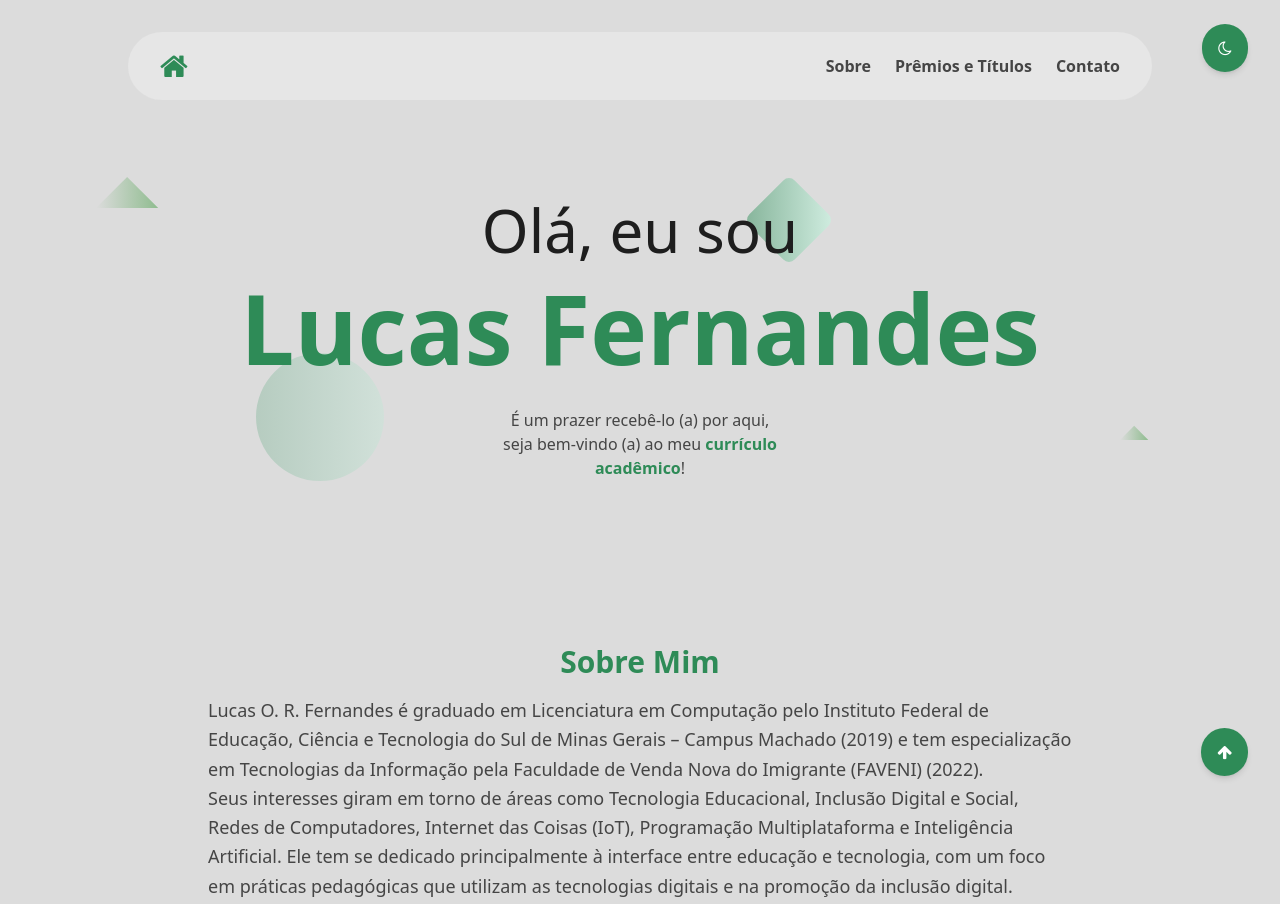
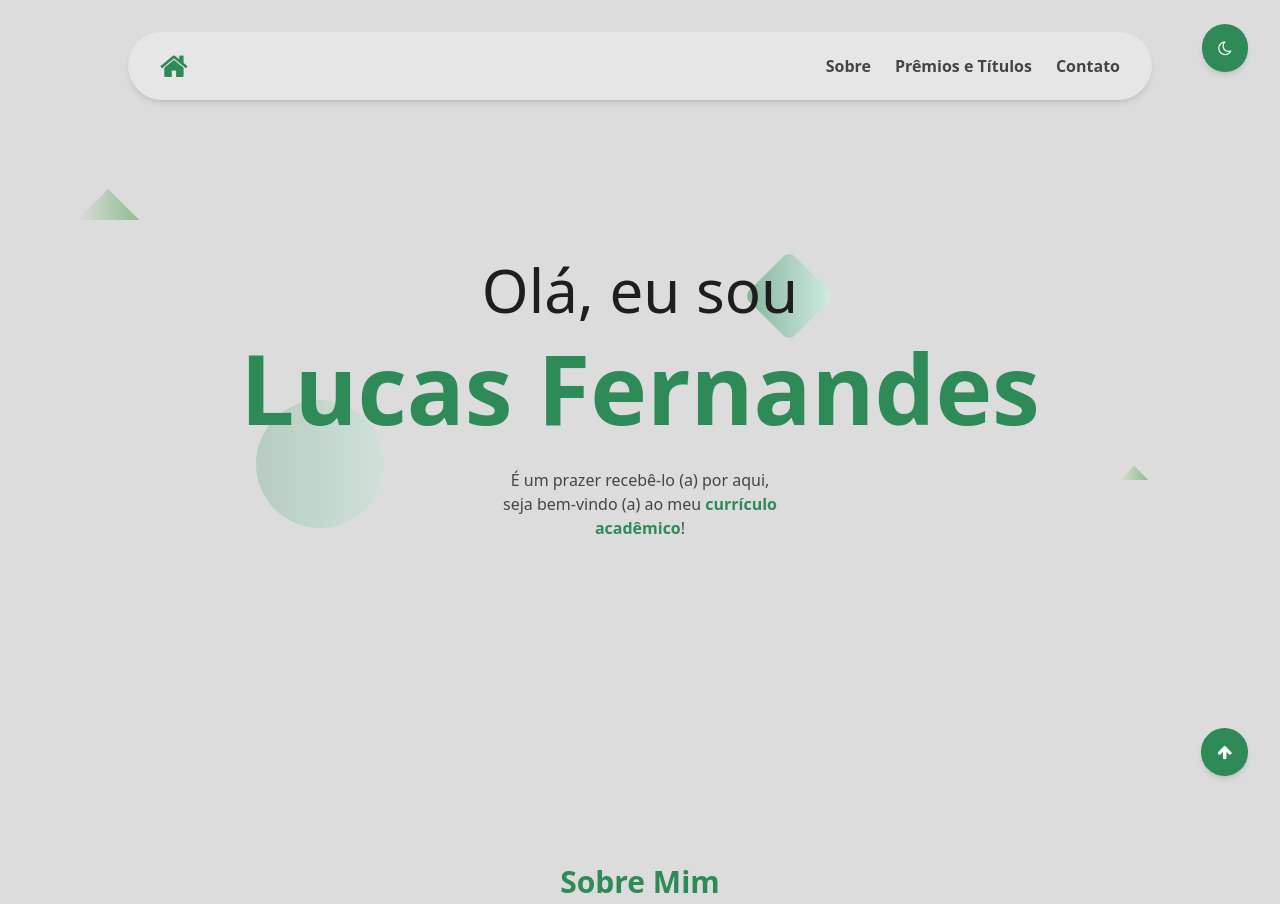
Before and after one commit to luucasorfer/portifolio, a plain HTML site: page index.html in a window 1280 px wide. Shown: the top 904 px of the page. Drawn offline with nearby package versions, Linux system fonts and the light colour scheme.

Commit message:
Update index.html

```diff
--- a/index.html
+++ b/index.html
@@ -27,7 +27,7 @@
     </button>
     <!-- Navbar -->
     <nav
-      class="flex items-center justify-between p-4 rounded-full bg-[var(--bg-100)] max-w-5xl mx-auto mt-8 px-8"
+      class="fixed top-0 left-0 right-0 flex items-center justify-between p-4 rounded-full bg-[var(--bg-100)] max-w-5xl mx-auto mt-8 px-8 shadow-md z-50"
     >
       <a
         href="#"
@@ -56,10 +56,10 @@
 
     <!-- Hero Section -->
     <section
-      class="relative flex justify-center text-center px-4 max-w-7xl mx-auto"
+      class="relative flex justify-center items-center text-center px-4 max-w-7xl mx-auto"
     >
       <div
-        class="flex flex-col items-center justify-center h-[30rem] text-center"
+        class="flex flex-col items-center justify-center h-[30rem] text-center min-h-screen"
         style="z-index: 1"
       >
         <h2 class="h-[4rem] text-6xl">Olá, eu sou</h2>
@@ -77,22 +77,26 @@
       </div>
 
       <!-- Shapes -->
-      <div style="z-index: 0">
+      <div class="absolute inset-0" style="z-index: 0">
         <div
-          class="absolute top-[66%] left-1/4 transform -translate-x-1/2 -translate-y-1/2 rotate-45 w-32 h-32 rounded-full bg-gradient-to-bl from-[var(--primary-300)] to-[var(--primary-100)] opacity-25"
+          class="absolute top-[58%] left-1/4 transform -translate-x-1/2 -translate-y-1/2 rotate-45 w-32 h-32 rounded-full bg-gradient-to-bl from-[var(--primary-300)] to-[var(--primary-100)] opacity-25"
         ></div>
 
         <div
-          class="absolute top-1/4 right-1/3 transform -translate-x-1/2 -translate-y-1/2 rotate-45 w-16 h-16 rounded-lg bg-gradient-to-bl from-[var(--primary-300)] to-[var(--primary-100)] opacity-50"
+          class="absolute top-[37%] right-1/3 transform -translate-x-1/2 -translate-y-1/2 rotate-45 w-16 h-16 rounded-lg bg-gradient-to-bl from-[var(--primary-300)] to-[var(--primary-100)] opacity-50"
         ></div>
 
-        <div class="absolute left-24 top-16 inline-block w-16 overflow-hidden">
+        <div
+          class="absolute left-[6%] top-[22%] inline-block w-16 overflow-hidden"
+        >
           <div
             class="dark:from-dark-accent-clear h-11 w-11 origin-bottom-left rotate-45 transform bg-gradient-to-bl from-accent-clear"
           ></div>
         </div>
 
-        <div class="absolute top-80 right-24 inline-block w-16 overflow-hidden">
+        <div
+          class="absolute bottom-80 right-24 inline-block w-16 overflow-hidden"
+        >
           <div
             class="dark:from-dark-accent-clear h-5 w-5 origin-bottom-left rotate-45 transform bg-gradient-to-bl from-accent-clear"
           ></div>
```
